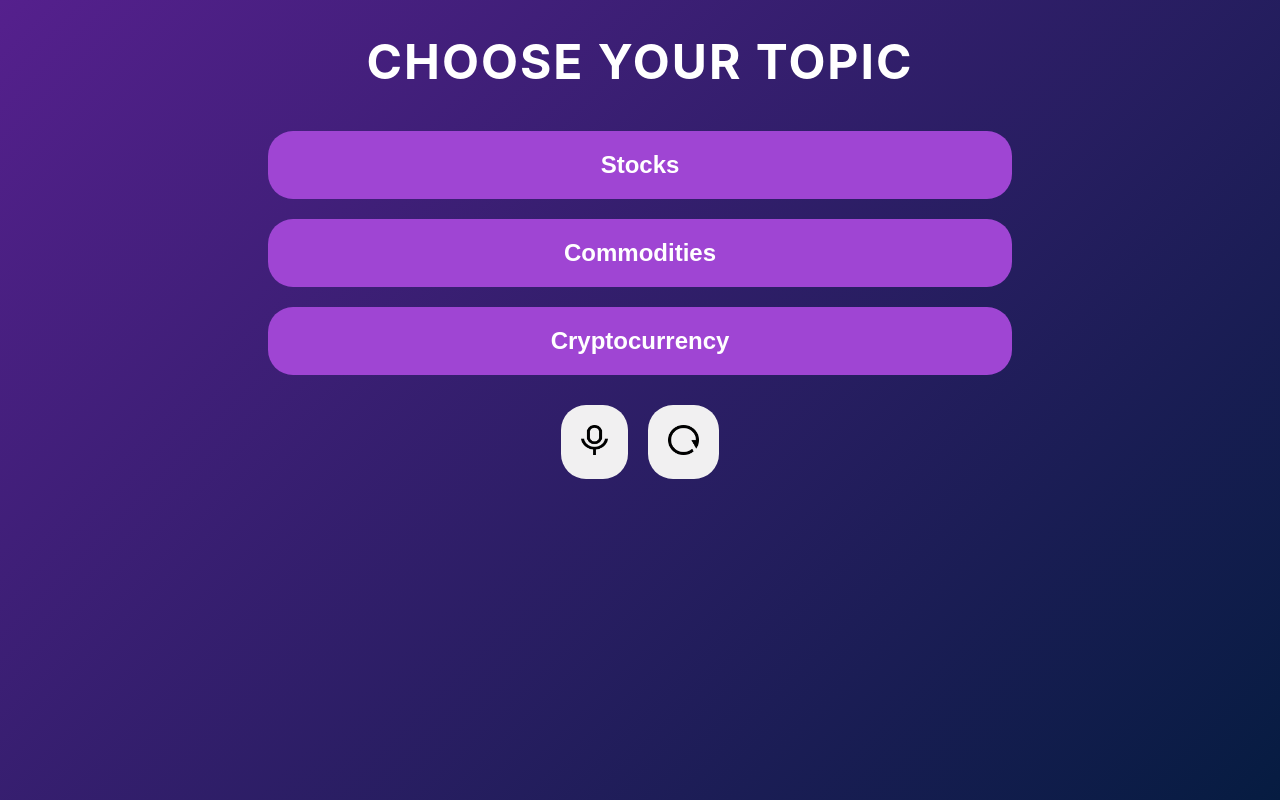
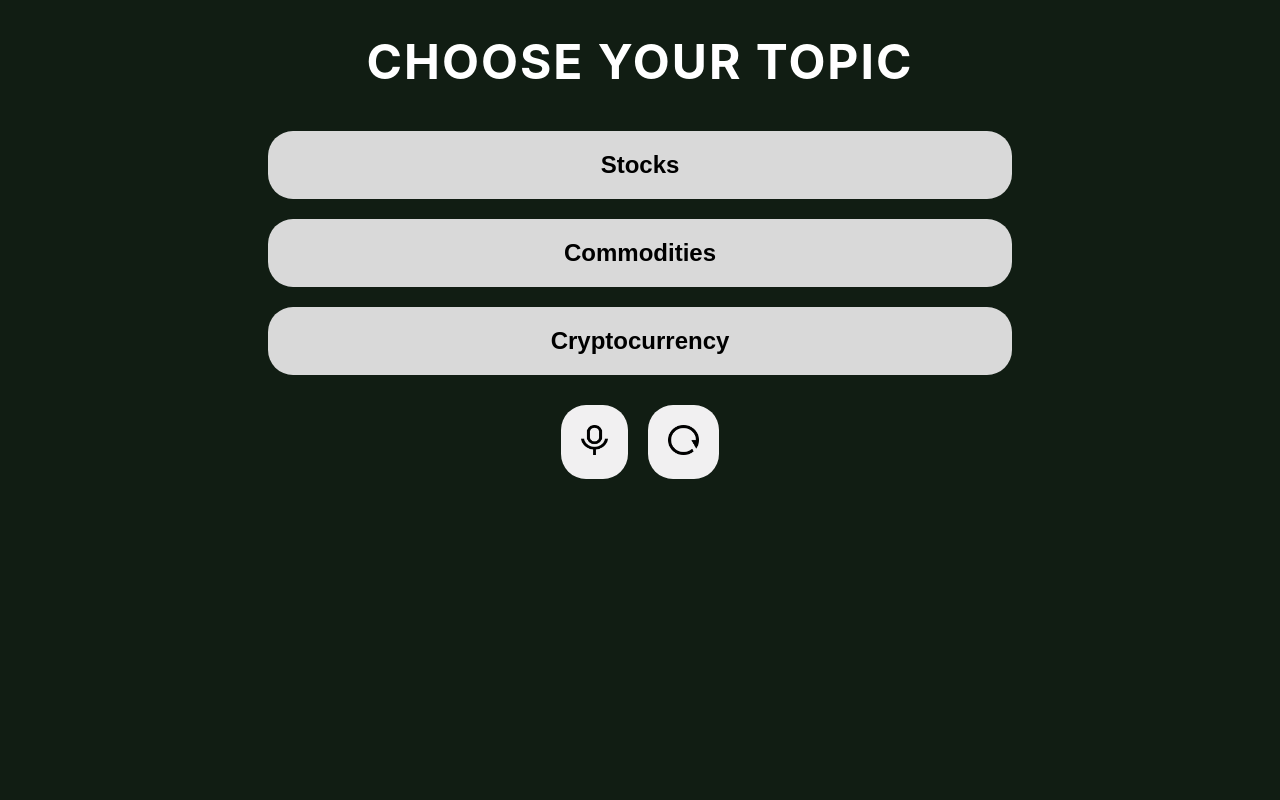
Before and after one commit to rhea164/finspire, a React (Create React App) app in the folder frontend/: page / in a window 1280 px wide. Built offline with nearby package versions, Linux system fonts and the light colour scheme.

Commit message:
Update Landing.css

```diff
--- a/frontend/src/components/Landing.css
+++ b/frontend/src/components/Landing.css
@@ -4,7 +4,7 @@
   flex-direction: column;        /* Stack items vertically */
   align-items: center;           /* Center horizontally */
   height: 100vh;                 /* Full viewport height */
-  background: linear-gradient(135deg, #55208d, #061c41); /* Gradient background */
+  background: #111D13;
   color: #fff;                   /* White text */
   text-align: center;            /* Center text */
   padding: 0 20px;               /* Responsive padding */
@@ -28,8 +28,8 @@
 
 /* Individual buttons */
 .Buttons button {
-  background-color: #9f45d3;     /* Button color */
-  color: #fff;                   /* Text color */
+  background-color: #D9D9D9;
+  color: black;           /* Text color */
   border: none;                  /* Remove default border */
   padding: 20px 35px;            /* Size of button */
   font-size: 1.5rem;
@@ -41,7 +41,7 @@
 }
 
 .Buttons button:hover {
-  background-color: #440659;     /* Darker on hover */
+  background-color:#D9D9D9;
   transform: scale(1.05);        /* Slight grow effect */
 }
 
```
